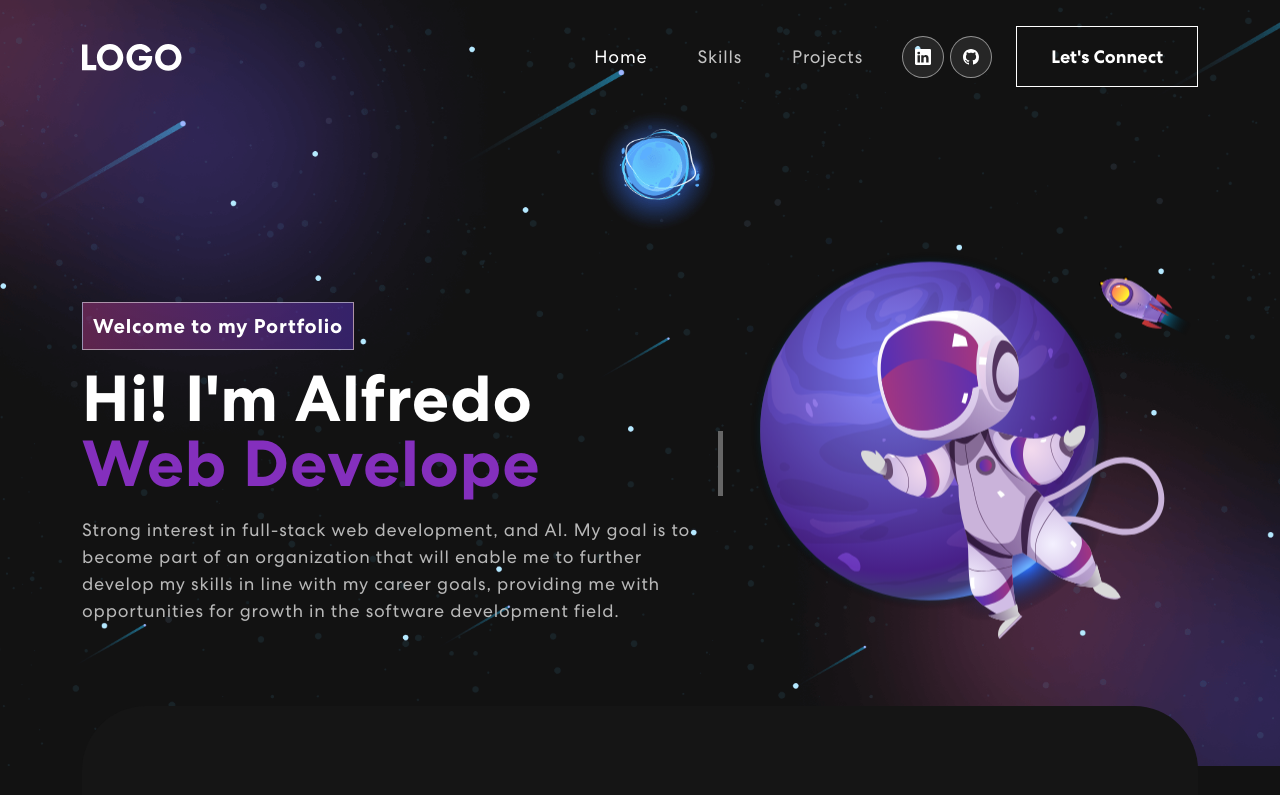
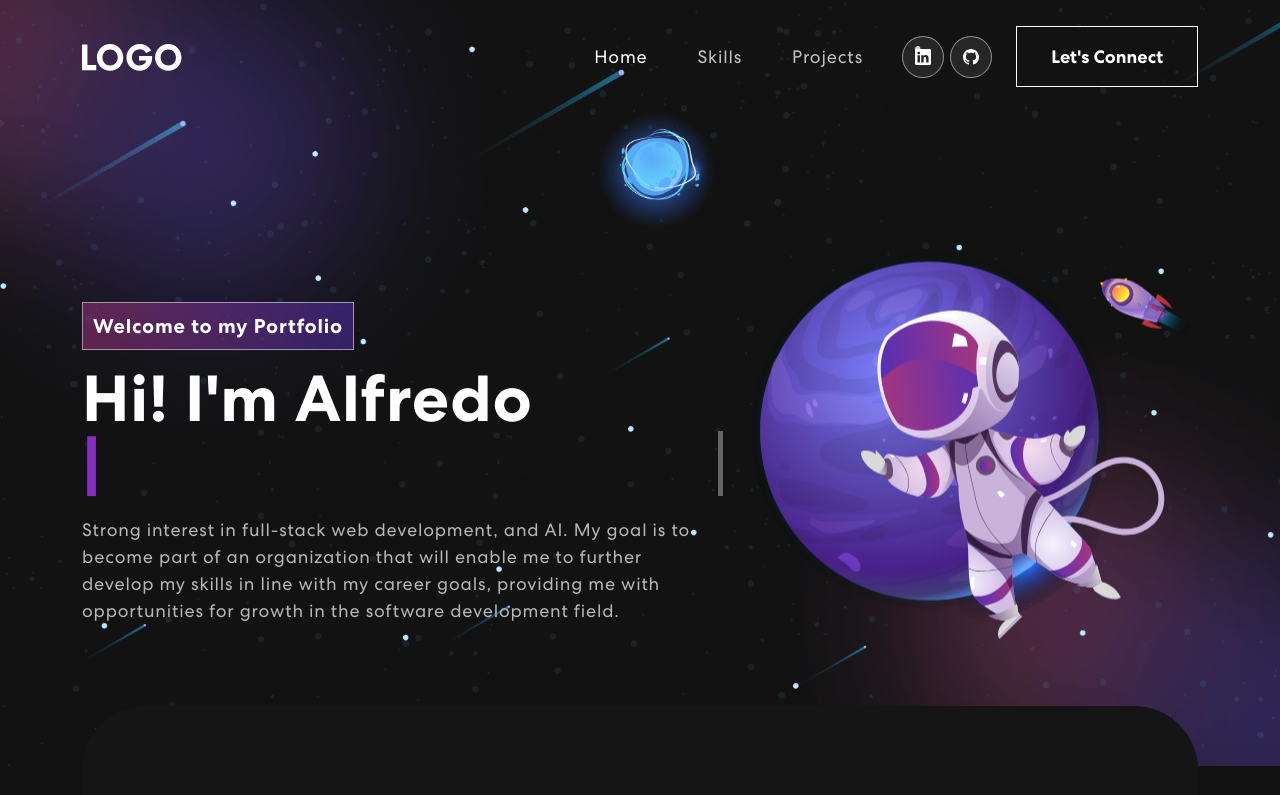
Before and after one commit to fredyfare/fredyfare-portfolio, a React (Create React App) app: page / in a window 1280 px wide. Shown: the top 795 px of the page. Built offline with nearby package versions, Linux system fonts and the light colour scheme; no server answers.

Commit message:
cursor added

```diff
--- a/src/components/home/Banner.jsx
+++ b/src/components/home/Banner.jsx
@@ -1,4 +1,4 @@
-import { useState, useEffect } from "react";
+import React, { useState, useEffect } from "react";
 import { Container, Row, Col } from "react-bootstrap";
 import { ArrowRightCircle } from "react-bootstrap-icons";
 import TrackVisibility from "react-on-screen";
@@ -10,10 +10,10 @@ function Banner() {
   const [loopNum, setLoopNum] = useState(0);
   const [isDeleting, setIsDeleting] = useState(false);
   const [text, setText] = useState("");
-  const [delta, setDelta] = useState(300 - Math.random() * 100);
+  const [delta, setDelta] = useState(100);
   const [index, setIndex] = useState(1);
   const toRotate = ["Web Developer", "Web Designer", "UI/UX Designer"];
-  const period = 2000;
+  const period = 100;
 
   useEffect(() => {
     let ticker = setInterval(() => {
@@ -35,7 +35,7 @@ function Banner() {
     setText(updatedText);
 
     if (isDeleting) {
-      setDelta((prevDelta) => prevDelta / 2);
+      setDelta(100);
     }
 
     if (!isDeleting && updatedText === fullText) {
@@ -46,7 +46,7 @@ function Banner() {
       setIsDeleting(false);
       setLoopNum(loopNum + 1);
       setIndex(1);
-      setDelta(500);
+      setDelta(200);
     } else {
       setIndex((prevIndex) => prevIndex + 1);
     }
@@ -67,12 +67,11 @@ function Banner() {
                   <span className="tagline">Welcome to my Portfolio</span>
                   <h1>
                     {`Hi! I'm Alfredo`}{" "}
-                    <span
-                      className="txt-rotate"
-                      dataperiod="1000"
-                      data-rotate='[ "Web Developer", "Web Designer", "UI/UX Designer" ]'
-                    >
-                      <div className="wrap">{text}</div>
+                    <span className="txt-rotate">
+                      <div className="wrap">
+                        {text}
+                        <span className="cursor">|</span>
+                      </div>
                     </span>
                   </h1>
                   <p>
--- a/src/styles/Banner.css
+++ b/src/styles/Banner.css
@@ -73,3 +73,18 @@
 .wrap {
   color: #842fbd;
 }
+@keyframes blink {
+  0%,
+  100% {
+    opacity: 1;
+  }
+  50% {
+    opacity: 0;
+  }
+}
+.cursor {
+  display: inline-block;
+  width: 0.2em; /* Ancho del cursor vertical */
+  height: 1em; /* Altura del cursor vertical */
+  animation: blink 1s step-end infinite; /* Animación de parpadeo */
+}
```
